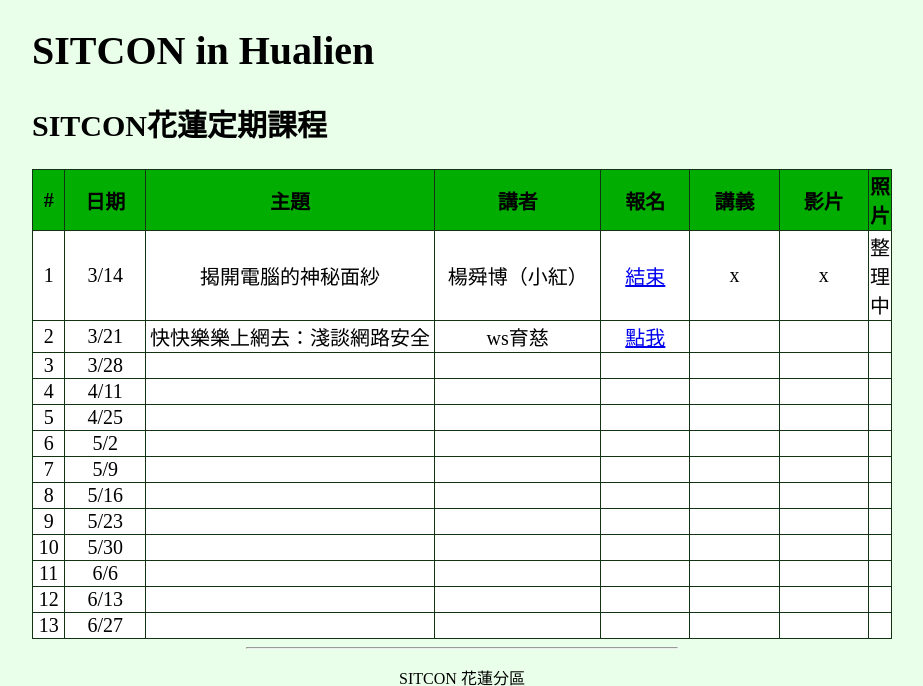
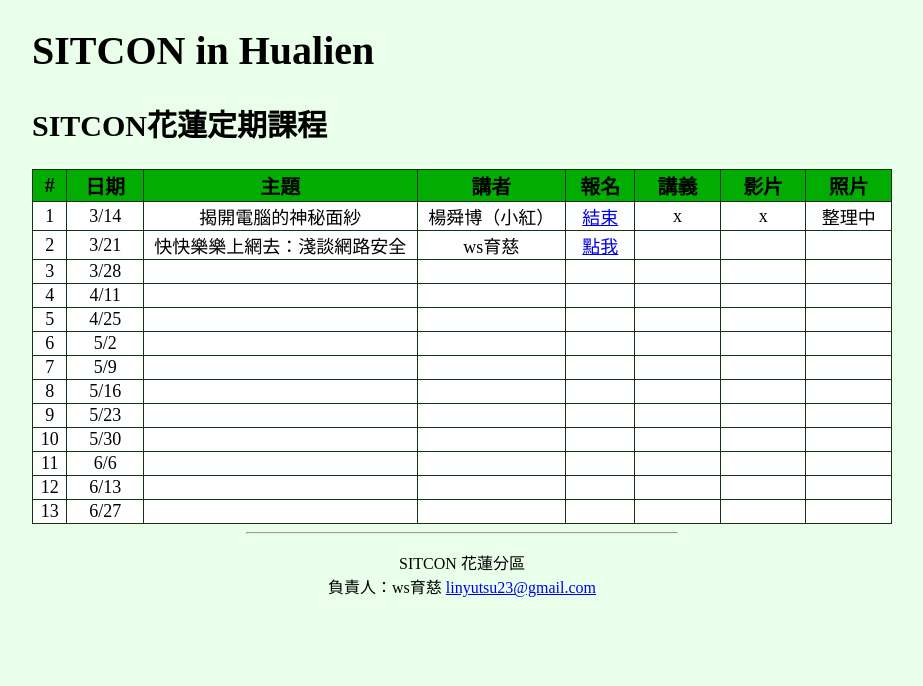
Before and after one commit to sitcon-hualien/sitcon-hualien.github.io, a PHP site: page / in a window 1280 px wide. Shown: the part 335-1021 px from the top of the page, without its empty margins (178-1101 px from the left). After the commit the page ends 932 px from the top, so only its background shows below. Run offline with PHP 8.4, Linux system fonts and the light colour scheme.

Commit message:
update sign

```diff
--- a/index.css
+++ b/index.css
@@ -24,12 +24,46 @@ body {
 .block th {
 	background-color: #00AD00;
 	border: 1px solid #133413;
+	font-size: 20px;
 }
 
 .block td {
 	background-color: #FFFFFF;
 	text-align: center;
 	border: 1px solid #133413;
+	font-size: 18px;
+}
+
+th.id {
+	width: 32px;
+}
+
+th.date {
+	width: 75px;
+}
+
+th.title {
+	width: 280px;
+}
+
+th.speaker {
+	width: 150px;
+}
+
+th.reg {
+	width: 68px;
+}
+
+th.slide {
+	width: 85px;
+}
+
+th.video {
+	width: 85px;
+}
+
+th.photo {
+	width: 85px;
 }
 
 /* footer */
--- a/index.html
+++ b/index.html
@@ -3,7 +3,11 @@
 <head>
 	<meta charset="utf8" />
 	<link type="text/css" rel="stylesheet" href="index.css" />
-	<title>SITCON in Hualien</title>
+	<title>學生計算機年會＠花蓮 | SITCON @ Hualien</title>
+        <meta charset="utf-8">
+        <meta http-equiv="X-UA-Compatible" content="IE=edge,chrome=1">
+        <link rel="shortcut icon" href="sitcon.ico" type="image/x-icon">
+        <link rel="icon" href="sitcon.ico" type="image/x-icon">
 </head>
 <!-- header start -->
 <body>
@@ -17,7 +21,7 @@
 <h1>SITCON in Hualien</h1>
 <h2>SITCON花蓮定期課程</h2>
 <table>
-<tr><th width="30px">#</th><th width="80px">日期</th><th width="300px">主題</th><th width="170px">講者</th><th width="90px">報名</th><th width="90px">講義</th><th width="90px">影片</th><th>照片</th></tr>
+<tr><th class="id">#</th><th class="date">日期</th><th class="title">主題</th><th class="speaker">講者</th><th class="reg">報名</th><th class="slide">講義</th><th class="video">影片</th><th class="photo">照片</th></tr>
 <tr><td>1</td><td>3/14</td><td>揭開電腦的神秘面紗</td><td>楊舜博（小紅）</td><td><a href="http://sitcon.kktix.cc/events/hualien-course-2015-01" target="_blank">結束</a></td><td>x</td><td>x</td><td>整理中</td></tr><tr><td>2</td><td>3/21</td><td>快快樂樂上網去：淺談網路安全</td><td>ws育慈</td><td><a href="http://sitcon.kktix.cc/events/hualien-course-2015-02" target="_blank">點我</a></td><td></td><td></td><td></td></tr>
 <tr><td>3</td><td>3/28</td><td></td><td></td><td></td><td></td><td></td><td></td></tr>
 <tr><td>4</td><td>4/11</td><td></td><td></td><td></td><td></td><td></td><td></td></tr>
```
Also changed, not shown: sitcon.ico (added).
